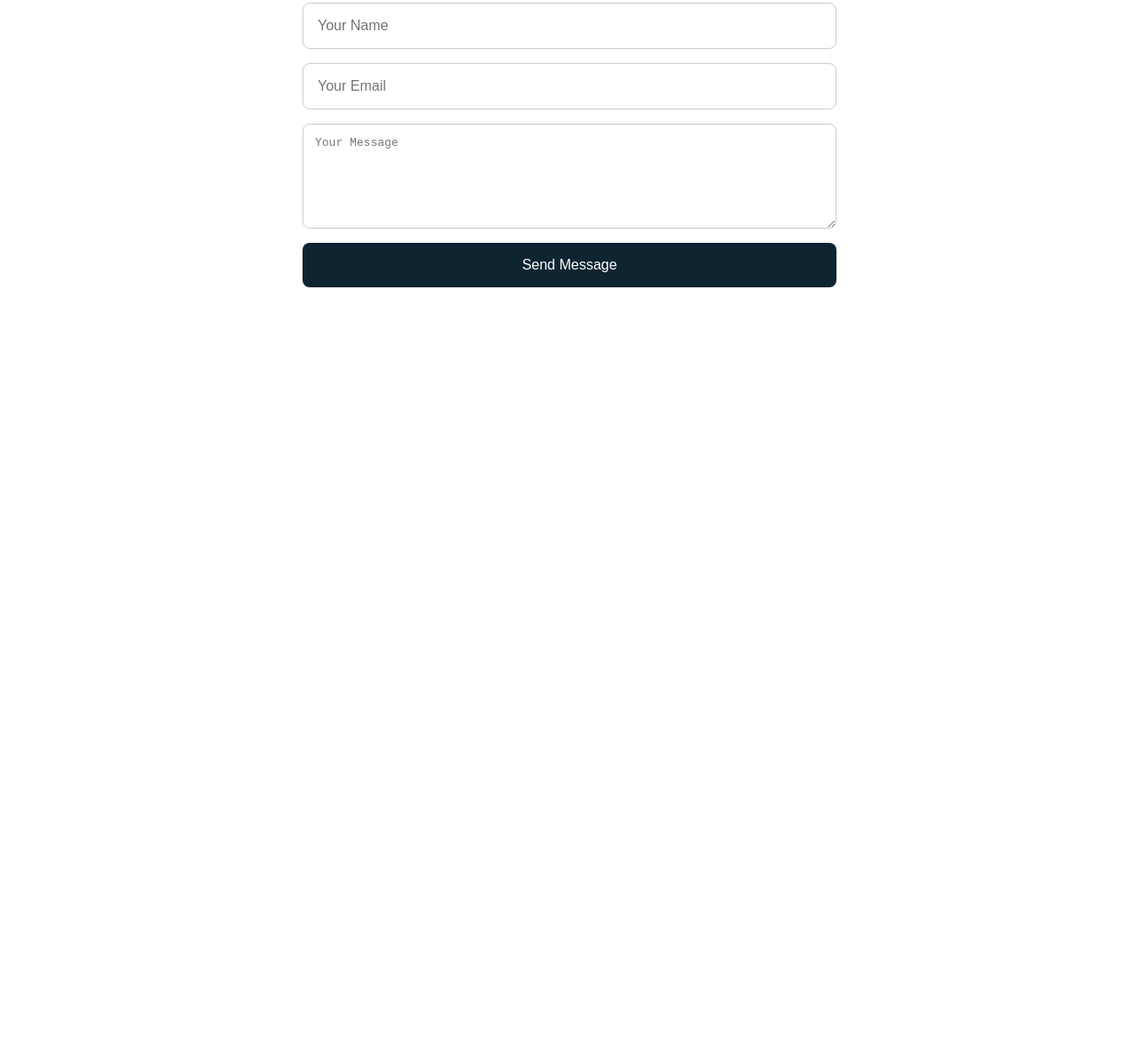
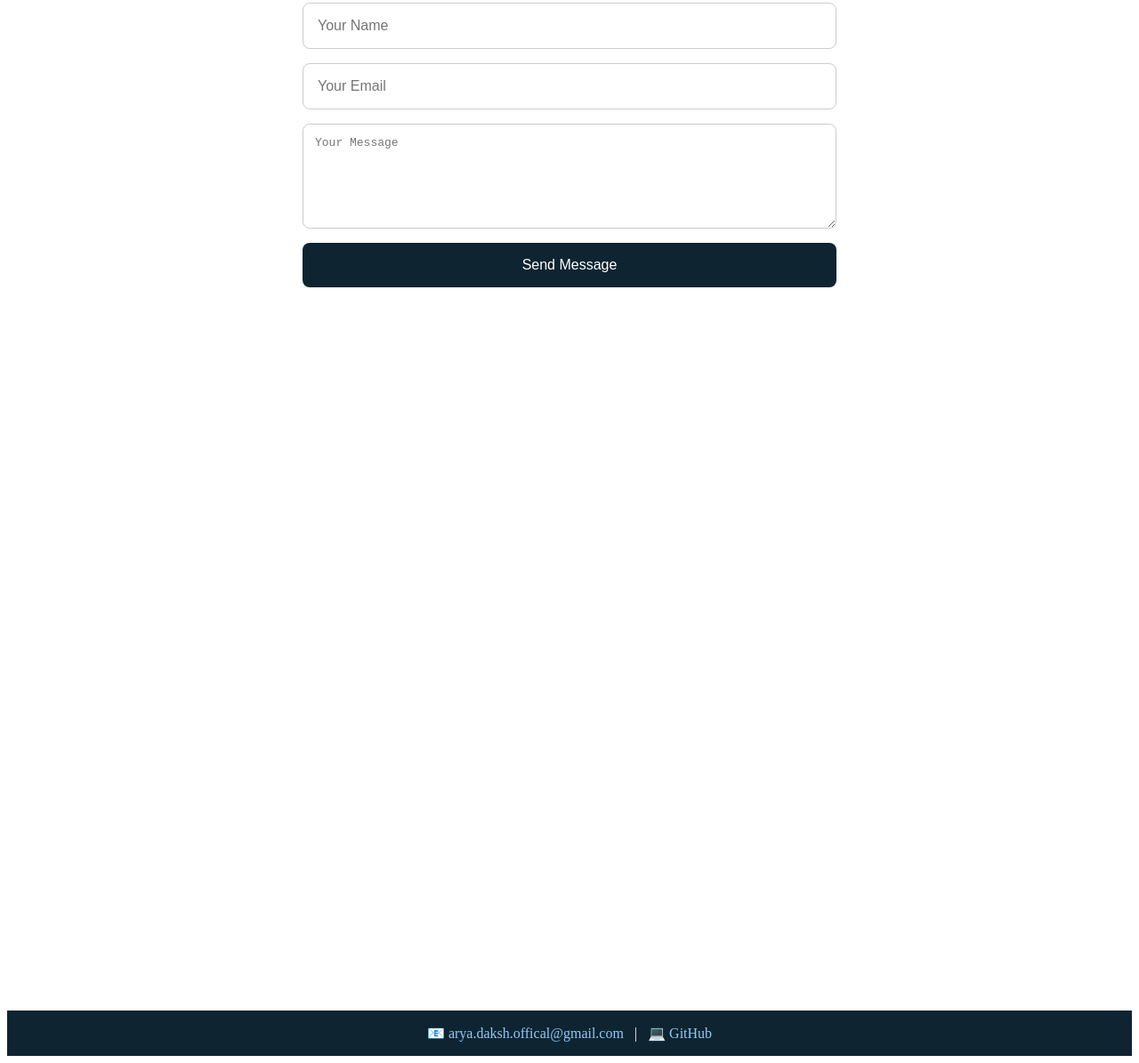
Before and after one commit to daksharya1921/Portfolio-Project, a plain HTML site: page src/index.html in a window 1280 px wide. Shown: the part 2158-3353 px from the top of the page at 89% size. Before the commit the page ends 2553 px from the top, so only its background shows below. Drawn offline with Linux system fonts and the light colour scheme.

Commit message:
added footer email and github link in both css and html

```diff
--- a/src/index.html
+++ b/src/index.html
@@ -104,5 +104,13 @@
 </section>
 
    </Div>
+   <div class="wrapper">
+  <footer class="page-footer">
+    <a href="mailto:arya.daksh.offical@gmail.com" target="_blank">📧 arya.daksh.offical@gmail.com</a>
+    |
+    <a href="https://github.com/daksharya1921" target="_blank">💻 GitHub</a>
+  </footer>
+</div>
+
 </body>
 </html>
--- a/src/main.css
+++ b/src/main.css
@@ -218,3 +218,29 @@
 .contact-form button:hover {
   background-color: #1e3a4c;
 }
+
+.wrapper {
+  min-height: 100vh;
+  display: flex;
+  flex-direction: column;
+}
+
+.page-footer {
+  margin-top: auto;
+  background-color: #0e2431;
+  color: white;
+  text-align: center;
+  padding: 1em 0;
+  font-size: 1em;
+}
+
+.page-footer a {
+  color: #90caf9;
+  text-decoration: none;
+  margin: 0 0.5em;
+  transition: color 0.3s;
+}
+
+.page-footer a:hover {
+  color: #ffffff;
+}
```
